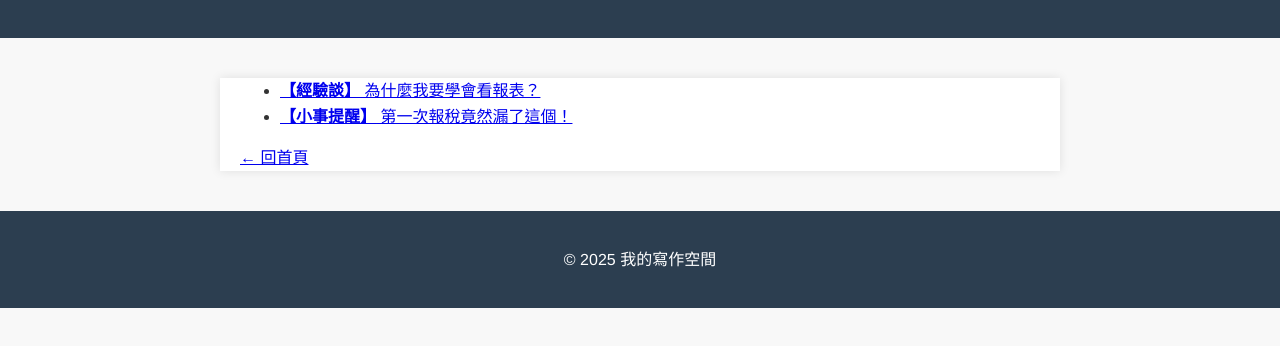
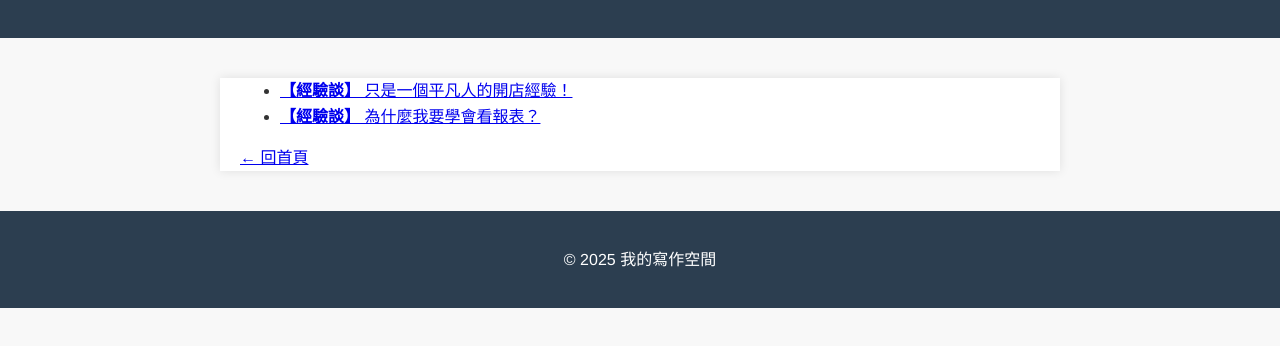
Before and after one commit to chi-1020/eatyourbreakfast, a plain HTML site: page blog-truth.html in a window 1280 px wide. Shown: the part 96-442 px from the top of the page. Drawn offline with Linux system fonts and the light colour scheme.

Commit message:
Update blog-truth.html

```diff
--- a/blog-truth.html
+++ b/blog-truth.html
@@ -10,8 +10,8 @@
   <header><h1>創業沒人教你的事</h1></header>
   <main>
     <ul>
-      <li><a href="post-truth-1.html"><strong>【經驗談】</strong> 為什麼我要學會看報表？</a></li>
-      <li><a href="post-truth-2.html"><strong>【小事提醒】</strong> 第一次報稅竟然漏了這個！</a></li>
+      <li><a href="post-truth-1.html"><strong>【經驗談】</strong> 只是一個平凡人的開店經驗！</a></li>
+      <li><a href="post-truth-2.html"><strong>【經驗談】</strong>  為什麼我要學會看報表？</a></li>
     </ul>
     <p><a href="index.html">← 回首頁</a></p>
   </main>
```
